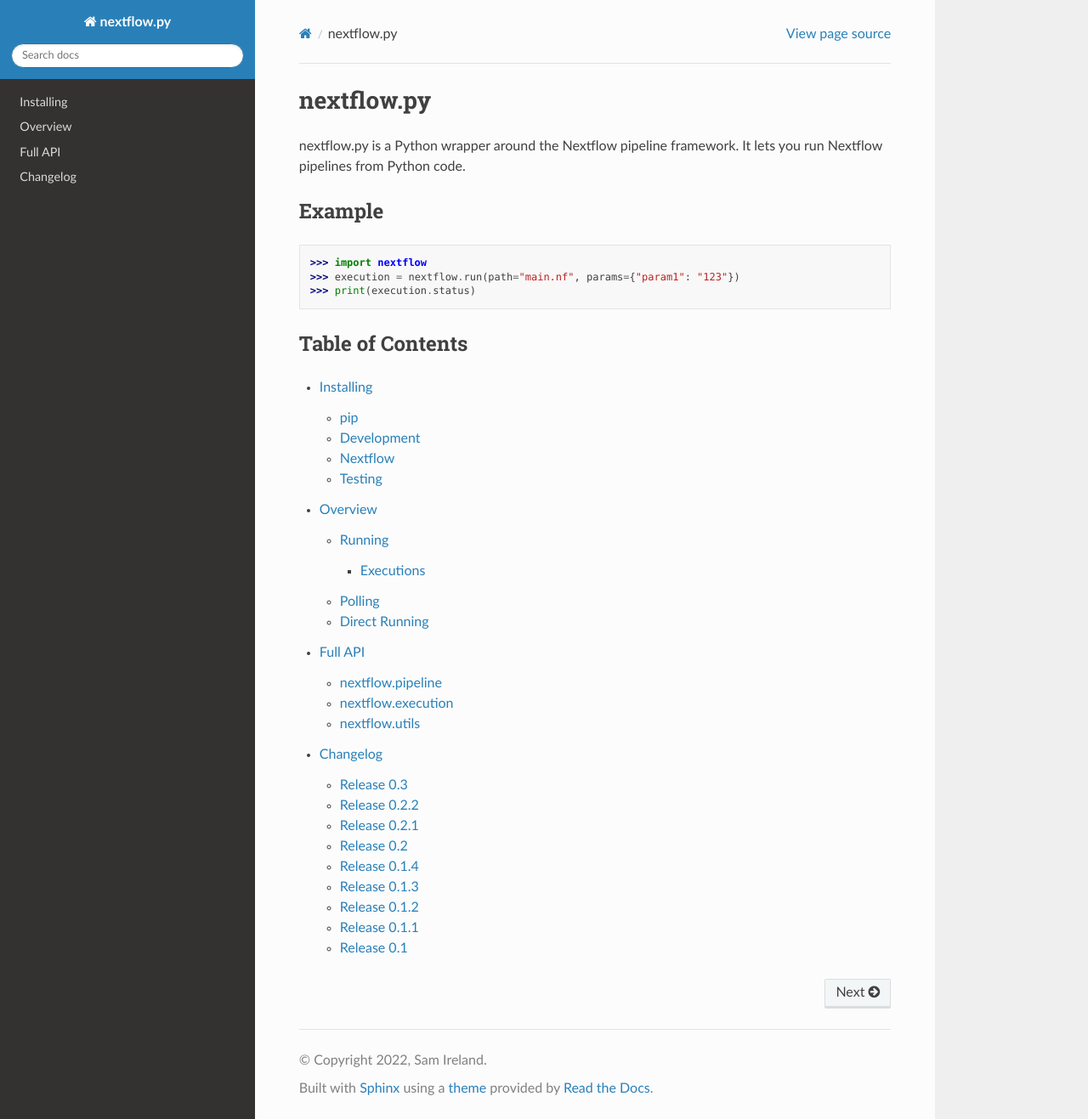
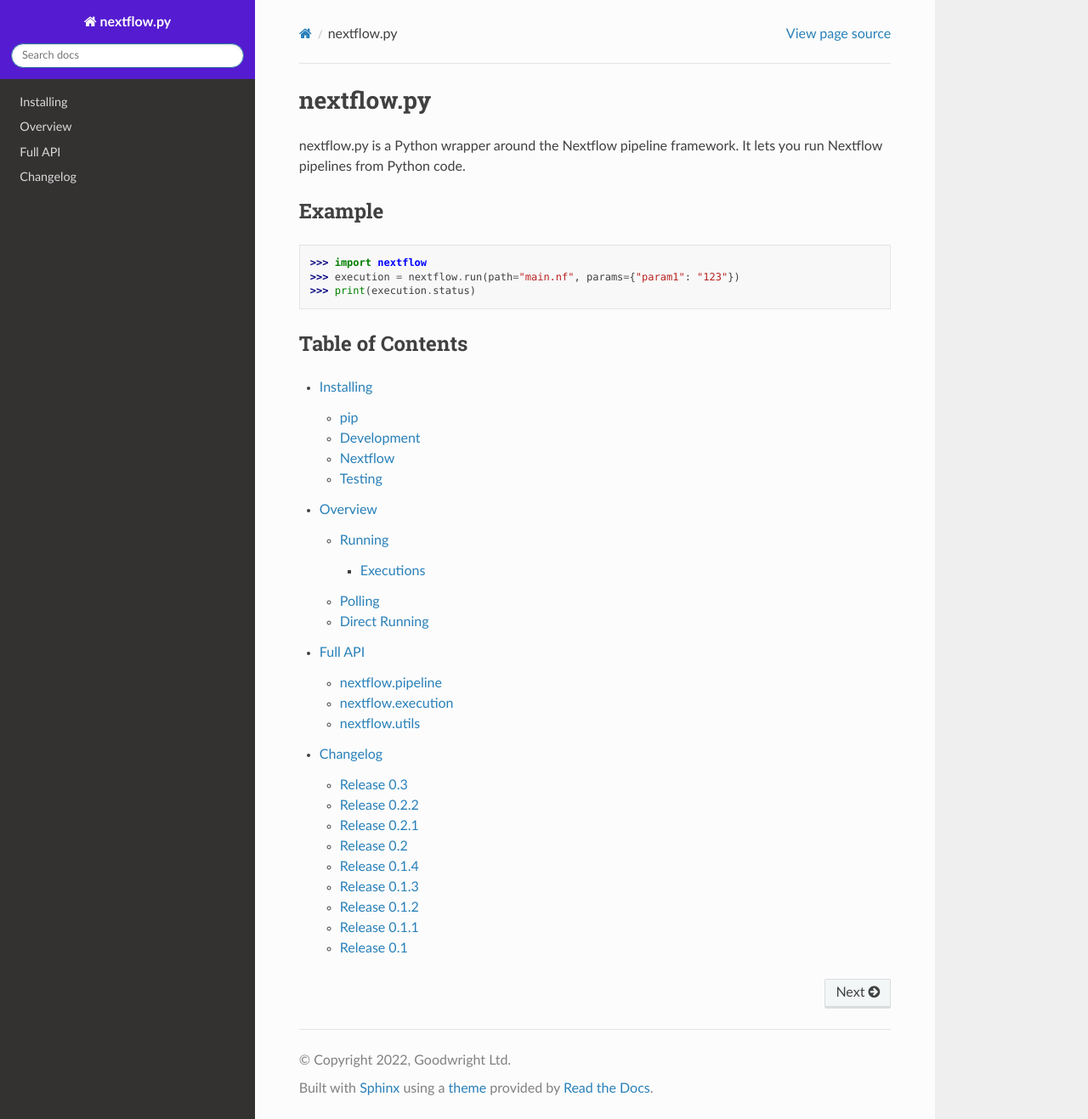
Before and after one commit to goodwright/nextflow.py, a Sphinx documentation site: the page built from docs/source/index.rst, in a window 1280 px wide and 1317 px high. Shown: the whole window at 85% size. Built offline with Sphinx 7.4.7 and the Read the Docs theme 2.0.0, drawn with Linux system fonts in a browser that asks for light colours.

Commit message:
Goodwright in docs

```diff
--- /dev/null
+++ b/docs/source/_templates/layout.html
@@ -0,0 +1,11 @@
+{% extends "!layout.html" %}
+
+{% block extrahead %}
+{{ super() }}
+<style>
+    .wy-side-nav-search {
+        background-color: #551bd1;
+    }
+</style>
+<script defer data-domain="nextflowpy.goodwright.com" src="https://plausible.io/js/plausible.js"></script>
+{% endblock %}
--- a/docs/source/conf.py
+++ b/docs/source/conf.py
@@ -18,7 +18,7 @@
 # -- Project information -----------------------------------------------------
 
 project = "nextflow.py"
-copyright = "2022, Sam Ireland"
+copyright = "2022, Goodwright Ltd"
 author = "Sam Ireland"
 
 # The full version, including alpha/beta/rc tags
```
